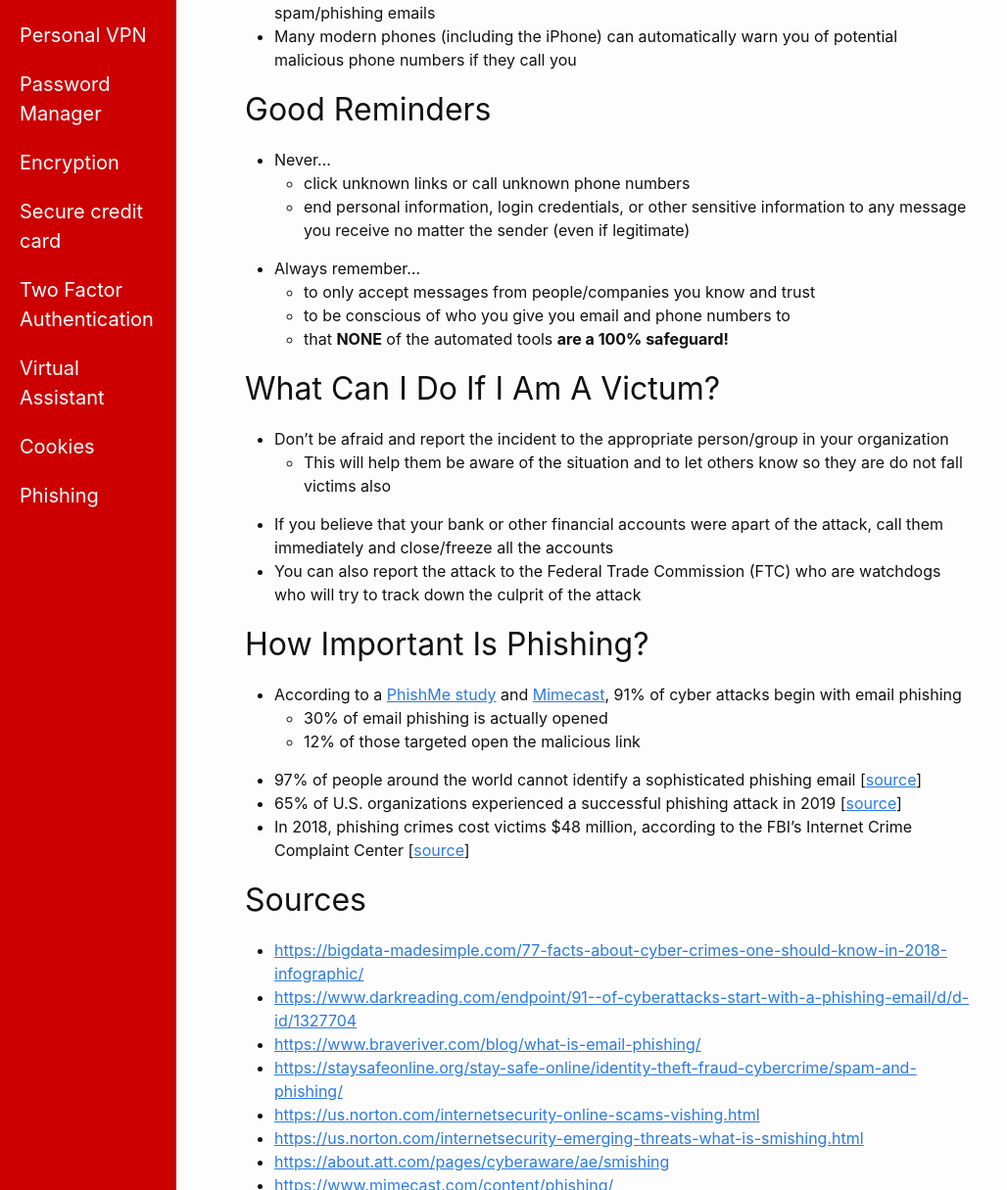
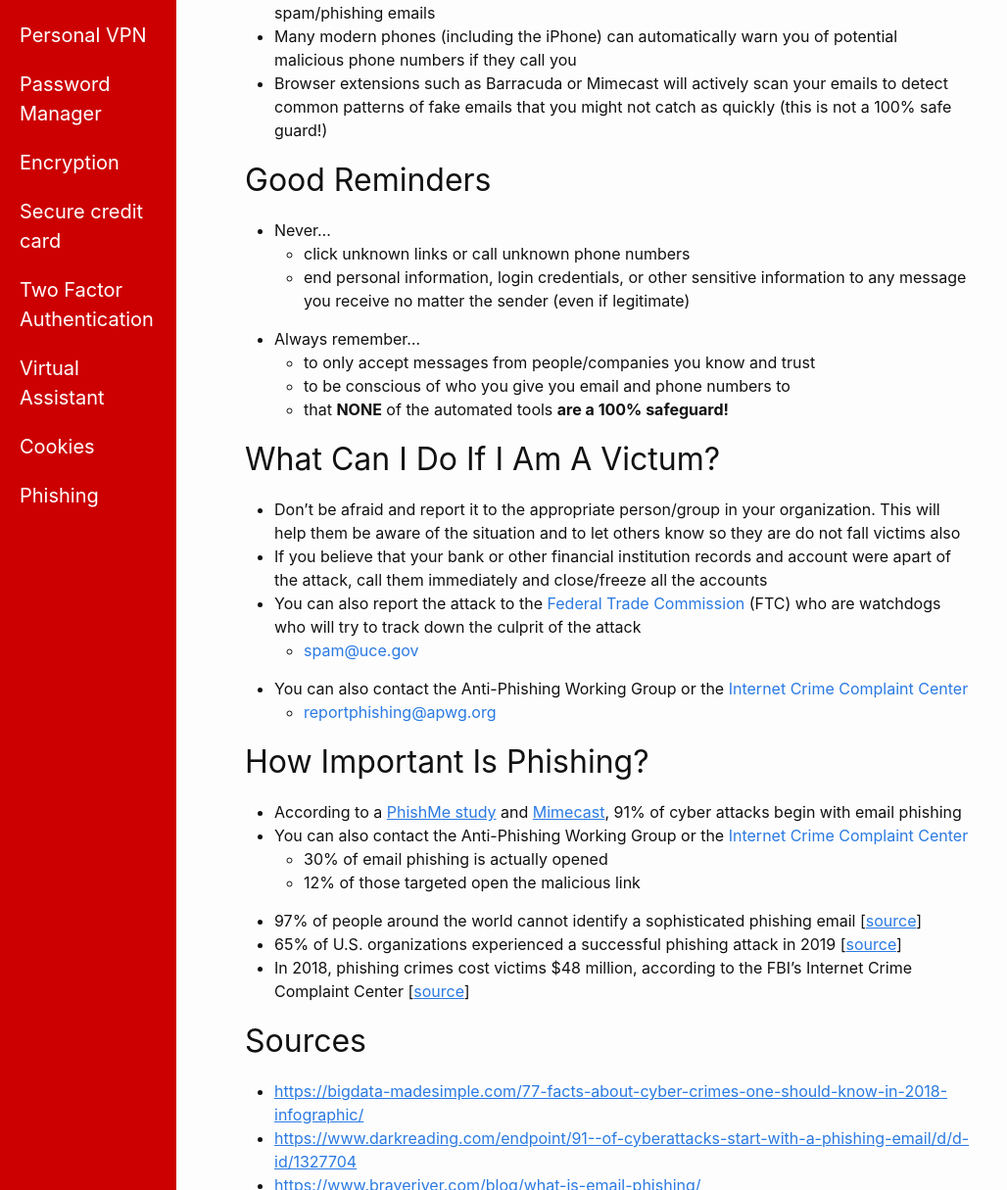
Before and after one commit to everydaysecurity/everydaysecurity, a Jekyll site: the page built from Phishing.md, in a window 1280 px wide and 1400 px high, scrolled down 1535 px. Shown: the part 185-1400 px from the top of the window at 98% size, without its empty margins (0-1028 px from the left). Built offline with Jekyll 4.4.1, drawn with Linux system fonts in a browser that asks for light colours.

Commit message:
Update Phishing.md

```diff
--- a/Phishing.md
+++ b/Phishing.md
@@ -59,6 +59,7 @@ Often times this is manifested as login pages or subscription signup forms</li>
 <li>Message filters scan the contents and will remove items from your inbox so you never have the chance to open a potential phishing messages</li>
 <li>Most email providers (ex. Gmail, Yahoo, etc.) have built in options to enable filters for spam/phishing emails</li>
 <li>Many modern phones (including the iPhone) can automatically warn you of potential malicious phone numbers if they call you</li>
+<li>Browser extensions such as Barracuda or Mimecast will actively scan your emails to detect common patterns of fake emails that you might not catch as quickly (this is not a 100% safe guard!)</li>
 </ul>
 
 ## Good Reminders
@@ -78,17 +79,24 @@ Often times this is manifested as login pages or subscription signup forms</li>
 
 ## What Can I Do If I Am A Victum?
 <ul>
-<li>Don’t be afraid and report the incident to the appropriate person/group in your organization</li>
+<li>Don&rsquo;t be afraid and report it to the appropriate person/group in your organization. This will help them be aware of the situation and to let others know so they are do not fall victims also</li>
+<li>If you believe that your bank or other financial institution records and account were apart of the attack, call them immediately and close/freeze all the accounts</li>
+<li>You can also report the attack to the <a href="https://www.google.com/url?q=http://ftc.gov/complaint&amp;sa=D&amp;ust=1601491848510000&amp;usg=AOvVaw3x3ymatWPjlSGC9csZz1P6">Federal Trade Commission</a>&nbsp;(FTC) who are watchdogs who will try to track down the culprit of the attack</li>
 <ul>
-<li>This will help them be aware of the situation and to let others know so they are do not fall victims also</li>
+<li><a href="mailto:spam@uce.gov">spam@uce.gov</a></li>
 </ul>
-<li>If you believe that your bank or other financial accounts were apart of the attack, call them immediately and close/freeze all the accounts</li>
-<li>You can also report the attack to the Federal Trade Commission (FTC) who are watchdogs who will try to track down the culprit of the attack</li>
+</ul>
+<ul>
+<li>You can also contact the Anti-Phishing Working Group or the<a href="https://www.google.com/url?q=https://www.ic3.gov/complaint/default.aspx&amp;sa=D&amp;ust=1601491848511000&amp;usg=AOvVaw15Uslms5y-7Nfb3B4Sj4wZ">&nbsp;Internet Crime Complaint Center</a></li>
+<ul>
+<li><a href="mailto:reportphishing@apwg.org">reportphishing@apwg.org</a></li>
+</ul>
 </ul>
 
 ## How Important Is Phishing?
 <ul>
 <li>According to a <a href="https://cofense.com/wp-content/uploads/2017/10/PhishMe_EnterprisePhishingSusceptibilityReport_2015_Final.pdf"><u>PhishMe study</u></a> and <a href="https://www.mimecast.com/content/phishing/"><u>Mimecast</u></a>, 91% of cyber attacks begin with email phishing</li>
+<li>You can also contact the Anti-Phishing Working Group or the<a href="https://www.google.com/url?q=https://www.ic3.gov/complaint/default.aspx&amp;sa=D&amp;ust=1601491848511000&amp;usg=AOvVaw15Uslms5y-7Nfb3B4Sj4wZ">&nbsp;Internet Crime Complaint Center</a></li>
 <ul>
 <li>30% of email phishing is actually opened</li>
 <li>12% of those targeted open the malicious link</li>
@@ -97,6 +105,7 @@ Often times this is manifested as login pages or subscription signup forms</li>
 <li>65% of U.S. organizations experienced a successful phishing attack in 2019 [<a href="https://www.proofpoint.com/us/resources/threat-reports/state-of-phish"><u>source</u></a>]</li>
 <li>In 2018, phishing crimes cost victims $48 million, according to the FBI’s Internet Crime Complaint Center [<a href="https://us.norton.com/internetsecurity-online-scams-vishing.html"><u>source</u></a>]</li>
 </ul>
+
 
 ## Sources
 <ul>
```
